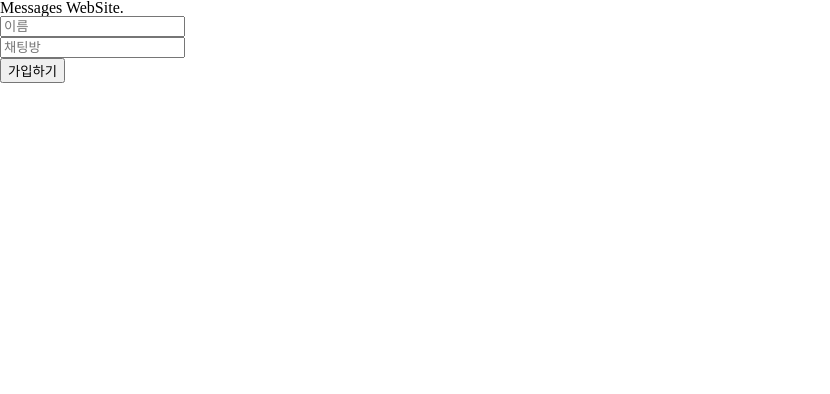
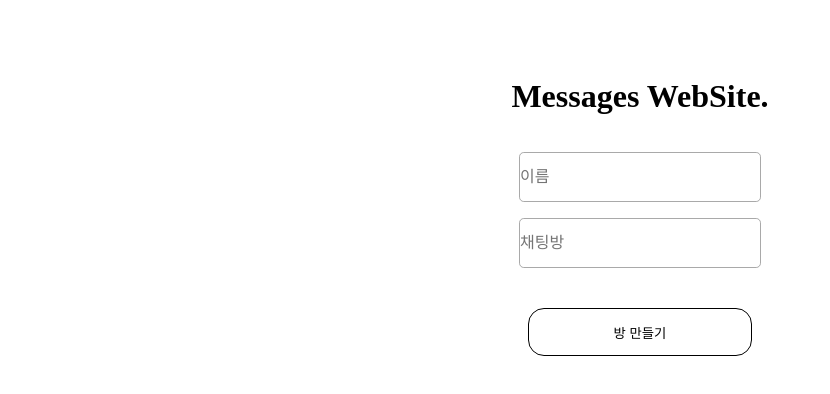
Before and after one commit to sinde530/Chatting_Messages, a React (Create React App) app in the folder client/: page / in a window 1280 px wide. Shown: the top 394 px of the page, without its empty margins (0-830 px from the left). Built offline with nearby package versions, Linux system fonts and the light colour scheme.

Commit message:
Join Page CSS 달아주기

```diff
--- a/client/src/Assets/Join.css
+++ b/client/src/Assets/Join.css
@@ -1,5 +1,40 @@
-/* join_Container */
-/* heading */
-/* join_Input */
-/* join_Room */
-/* room_Create */
+.join_Container{
+    width: 100%;
+    height: 100%;
+    max-width: 1040px;
+    margin: 0 auto;
+    text-align: center;
+}
+
+.join_Title{
+    width: 100%;
+    height: 100%;
+    padding-top: 5rem;
+    padding-bottom: 2rem;
+}
+
+.heading{
+    font-size: 2rem;
+    font-weight: 700;
+}
+.join_Input{
+    width:15rem;
+    height: 2rem;
+    font-size: 1rem;
+    padding: 0.5rem 0rem;
+    margin: 0.5rem;
+    border: 1px solid #e5e8eb;
+    border-color: #A9A9A9;
+    background-color: #ffffff;
+    border-radius: 0.3rem;
+}
+
+.room_Create{
+    margin-top: 2rem;
+    width: 14rem;
+    height: 3rem;
+    cursor: pointer;
+    border-radius: 1rem;
+    border: 0.1rem solid #000000;
+    background-color: #ffffff;
+}
--- a/client/src/Components/Join.js
+++ b/client/src/Components/Join.js
@@ -8,7 +8,7 @@ const Join = () => {
 
     return (
         <div className='join_Container'>
-            <div>
+            <div className='join_Title'>
                 <h1 className='heading'>Messages WebSite.</h1>
             </div>
 
@@ -21,7 +21,7 @@ const Join = () => {
             <div>
             <input
                 placeholder='채팅방'
-                className='join_Room'
+                className='join_Input'
                 type='text'
                 onChange={(event) => setRoom(event.target.value)}
             />
@@ -29,9 +29,10 @@ const Join = () => {
             <Link
             onClick={(e) => (!name || !room ? e.preventDefault() : null)}
             to={`/chat?name=${name}&room=${room}`}
+            // to={`/chat?${room}`}
             >
             <button className='room_Create' type='submit'>
-            가입하기
+            방 만들기
             </button>
             </Link>
 
```
